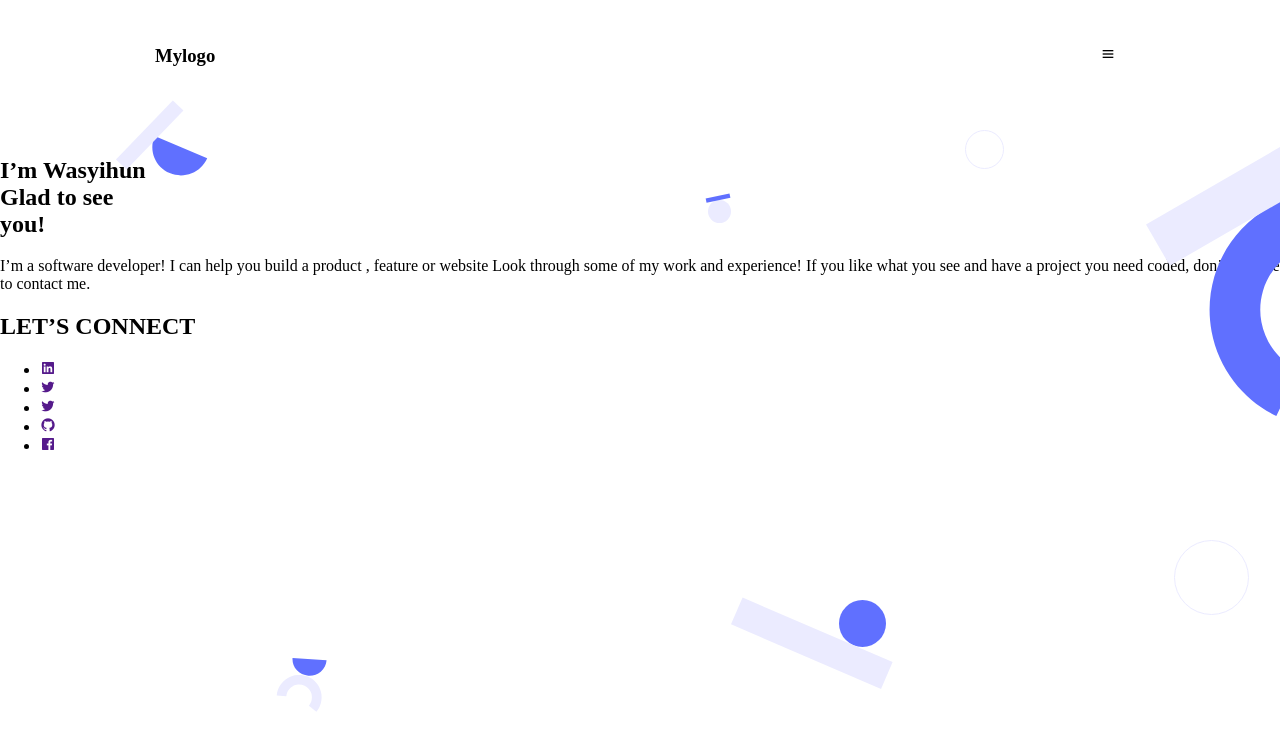
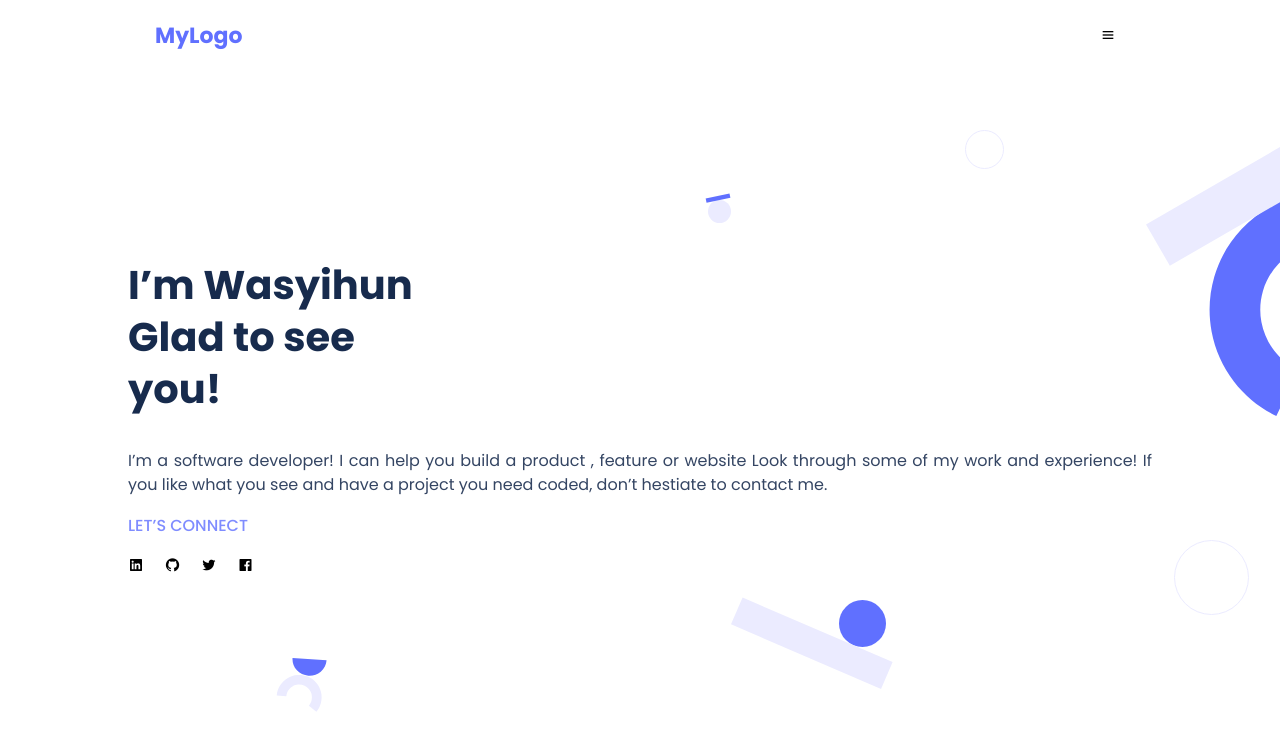
Before and after one commit to WasyihunS/Portfolio_website, a website: page index.html in a window 1280 px wide. Shown: the top 750 px of the page. Drawn offline with nearby package versions, Linux system fonts and the light colour scheme; a web font is replaced by a local one.

Commit message:
Add reviewed index.html file

```diff
--- a/index.html
+++ b/index.html
@@ -4,71 +4,74 @@
     <meta charset="UTF-8" />
     <meta http-equiv="X-UA-Compatible" content="IE=edge" />
     <meta name="viewport" content="width=device-width, initial-scale=1.0" />
-    <title>Wasyihun-Portfilo</title>
+    <link rel="stylesheet" href="CSS/style.css" />
     <link
       href="https://unpkg.com/boxicons@2.1.4/css/boxicons.min.css"
       rel="stylesheet"
     />
-    <link rel="stylesheet" href="CSS/style.css" />
+    <link rel="preconnect" href="https://fonts.googleapis.com" />
+    <link
+      rel="stylesheet"
+      href="https://cdnjs.cloudflare.com/ajax/libs/font-awesome/6.3.0/css/all.min.css"
+      integrity="sha512-SzlrxWUlpfuzQ+pcUCosxcglQRNAq/DZjVsC0lE40xsADsfeQoEypE+enwcOiGjk/bSuGGKHEyjSoQ1zVisanQ=="
+      crossorigin="anonymous"
+      referrerpolicy="no-referrer"
+    />
+    <title>Wasyihun-Portfolio</title>
   </head>
   <body>
     <header class="navbar">
       <div>
-        <h3 class="M-logo">Mylogo</h3>
+        <a class="My_logo">MyLogo</a>
       </div>
-
-      <nav class="nav_toggle" id="nav-toggle">
+      <nav class="menu_icon1">
         <i class="bx bx-menu"></i>
       </nav>
     </header>
-    <section class="B-content">
-      <h2 class="info">
+    <section class="body_section">
+      <div class="body_section_title">
+        <h1>
           I’m Wasyihun<br />
           Glad to see<br />
           you!
-      </h2>
-      <p class="info-desc">
+        </h1>
+        <p>
           I’m a software developer! I can help you build a product , feature or
           website Look through some of my work and experience! If you like what
-        you see and have a project you need coded, don’t hestiate to contact me.
+          you see and have a project you need coded, don’t hestiate to contact
+          me.
         </p>
-      <div class="Social">
         <h2>LET’S CONNECT</h2>
         <ul>
-          <li>
-            <a href="" class="hom-icon"
-              ><i class="bx bxl-linkedin-square"></i
-            ></a>
-          </li>
-          <li>
-            <a href="" class="hom-icon"><i class="bx bxl-twitter"></i></a>
-          </li>
-          <li>
-            <a href="" class="hom-icon"><i class="bx bxl-twitter"></i></a>
-          </li>
-          <li>
-            <a href="" class="hom-icon"><i class="bx bxl-github"></i></a>
-          </li>
-          <li>
-            <a href="" class="hom-icon"
-              ><i class="bx bxl-facebook-square"></i
-            ></a>
-          </li>
+          <li><i class="bx bxl-linkedin-square"></i></li>
+          <li><i class="bx bxl-github"></i></li>
+          <li><i class="bx bxl-twitter"></i></li>
+          <li><i class="bx bxl-facebook-square"></i></li>
         </ul>
-      </div>
-      <div class="link">
+        <ul>
           <img src="image/Ellipse 3.svg" alt="Ellipse 3" class="Ellipse3" />
           <img src="image/Ellipse 4.svg" alt="Ellipse 4" class="Ellipse4" />
           <img src="image/Ellipse 5.svg" alt="Ellipse 5" class="Ellipse5" />
           <img src="image/Ellipse 6.svg" alt="Ellipse 6" class="Ellipse6" />
           <img src="image/Ellipse 7.svg" alt="Ellipse 7" class="Ellipse7" />
-        <img src="image/Ellipse 11.svg" alt="Ellipse 11" class="Ellipse11" />
           <img src="image/Ellipse 12.svg" alt="Ellipse 12" class="Ellipse12" />
           <img src="image/Ellipse 13.svg" alt="Ellipse 13" class="Ellipse13" />
-        <img src="image/Rectangle 4.svg" alt="Rectangle 4" class="Rectangle4" />
-        <img src="image/Rectangle 5.svg" alt="Rectangle 5" class="Rectangle5" />
-        <img src="image/Rectangle 6.svg" alt="Rectangle 6" class="Rectangle6" />
-        <img src="image/Rectangle 7.svg" alt="Rectangle 7" class="Rectangle7" />
+          <img
+            src="image/Rectangle 4.svg"
+            alt="Rectangle 4"
+            class="Rectangle4"
+          />
+          <img
+            src="image/Rectangle 5.svg"
+            alt="Rectangle 5"
+            class="Rectangle5"
+          />
+          <img
+            src="image/Rectangle 7.svg"
+            alt="Rectangle 7"
+            class="Rectangle7"
+          />
+        </ul>
       </div>
     </section>
   </body>
```
Lines whose indentation alone changed are shown as unchanged.
